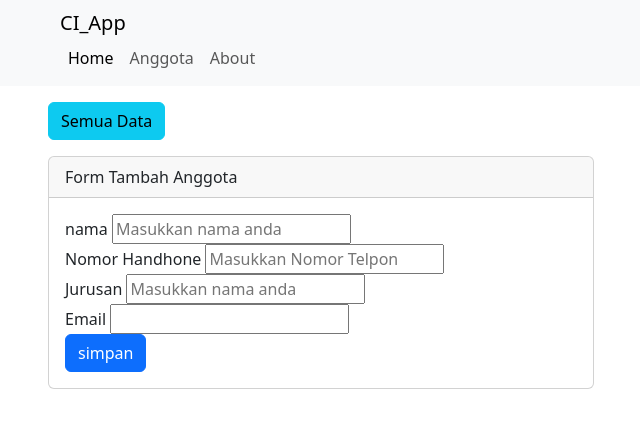
After one commit to agusdh99/web_lanjut_2021, a CodeIgniter app: page /ci_app/Anggota/tambah in a window 1280 px wide. The commit adds this page. Shown: the top 428 px of the page, without its empty margins (34-674 px from the left). Run offline with CodeIgniter, Linux system fonts and the light colour scheme; some libraries are stand-ins or nearby versions.

Commit message:
Menambahkan data ke dalam database melalui web

```diff
--- a/application/controllers/About.php
+++ b/application/controllers/About.php
@@ -6,7 +6,7 @@ class About extends CI_Controller
     public function index()
     {
 
-        $data['judul'] = 'Tugas 2';
+        $data['judul'] = 'About';
         $this->load->view('templates/header', $data);
         $this->load->view('about/index');
         $this->load->view('templates/footer');
--- a/application/controllers/Anggota.php
+++ b/application/controllers/Anggota.php
@@ -2,13 +2,52 @@
 
 class Anggota extends CI_Controller
 {
+
+
+    public function __construct()
+    {
+        parent::__construct();
+        $this->load->model('Anggota_model');
+    }
+
+
+
     public function index()
     {
-        $this->load->model('Anggota_model');
         $data['judul'] = 'Daftar Anggota';
+
+        // digunakan jika tidak menggunakan construt
+        // $this->load->model('Anggota_model');
         $data['anggota'] = $this->Anggota_model->getAllAnggota();
+
         $this->load->view('templates/header', $data);
         $this->load->view('anggota/index', $data);
         $this->load->view('templates/footer');
     }
+
+    public function tambah()
+    {
+        $data['judul'] = 'tambah data anggota';
+
+        $this->load->view('templates/header', $data);
+        $this->load->view('anggota/tambah');
+        $this->load->view('templates/footer');
+    }
+
+    public function prosesTambah()
+    {
+        $data_input = array(
+            'nama' => $this->input->post('txtnama'),
+            'tlpn' => $this->input->post('txttlpn'),
+            'jurusan' => $this->input->post('txtjurusan'),
+            'email' => $this->input->post('txtemail'),
+
+        );
+        // var_dump($data_input);
+
+        //digunakan jika tidak menggunakan construk
+        // $this->load->model('Anggota_model');
+        $this->Anggota_model->prosesTambah($data_input);
+        redirect(site_url('anggota'));
+    }
 }
--- a/application/models/Anggota_model.php
+++ b/application/models/Anggota_model.php
@@ -6,4 +6,9 @@ class Anggota_model extends CI_Model
     {
         return $this->db->get('anggota')->result_array();
     }
+
+    public function prosesTambah($data_input)
+    {
+        $this->db->insert('anggota', $data_input);
+    }
 }
--- a/application/views/about/index.php
+++ b/application/views/about/index.php
@@ -33,7 +33,6 @@
                     <img src="<?= base_url('image/iam.jpg'); ?>" alt="" width="100%">
                 </div>
             </div>
-
         </div>
     </div>
 
--- /dev/null
+++ b/application/views/anggota/tambah.php
@@ -0,0 +1,41 @@
+<div class="container">
+
+    <div class="row mt-3">
+        <div class="col-md-6">
+            <a href="<?= site_url('anggota/index') ?>" class="btn btn-info">Semua Data</a>
+        </div>
+    </div>
+
+    <div class="row mt-3">
+        <div class="col-md-6">
+            <div class="card">
+                <div class="card-header">
+                    Form Tambah Anggota
+                </div>
+                <div class="card-body">
+                    <form action="<?= site_url('anggota/prosesTambah') ?>" method="POST">
+                        <div class="form-group">
+                            <label for="nama">nama</label>
+                            <input type="text" class="form-controler" id="nama" name="txtnama" placeholder="Masukkan nama anda">
+                        </div>
+                        <div class="form-group">
+                            <label for="tlpn">Nomor Handhone</label>
+                            <input type="text" class="form-controler" id="tlpn" name="txttlpn" placeholder="Masukkan Nomor Telpon">
+                        </div>
+                        <div class="form-group">
+                            <label for="jurusan">Jurusan</label>
+                            <input type="text" class="form-controler" id="jurusan" name="txtjurusan" placeholder="Masukkan nama anda">
+                        </div>
+                        <div class="form-group">
+                            <label for="email">Email</label>
+                            <input type="text" class="form-controler" id="email" name="txtemail">
+                        </div>
+                        <div>
+                            <input type="submit" name="submit" value="simpan" class="btn btn-primary">
+                        </div>
+                    </form>
+                </div>
+            </div>
+        </div>
+    </div>
+</div>
--- a/application/views/templates/header.php
+++ b/application/views/templates/header.php
@@ -24,9 +24,9 @@
                 </button>
                 <div class="collapse navbar-collapse" id="navbarNavAltMarkup">
                     <div class="navbar-nav">
-                        <a class="nav-link active" aria-current="page" href="#">Home</a>
-                        <a class="nav-link" href="#">Anggota</a>
-                        <a class="nav-link" href="#">About</a>
+                        <a class="nav-link active" aria-current="page" href="<?= base_url(); ?>">Home</a>
+                        <a class="nav-link" href="<?= base_url(); ?>anggota">Anggota</a>
+                        <a class="nav-link" href="<?= base_url(); ?>about">About</a>
                     </div>
                 </div>
             </div>
```
Also changed, not shown: application/language/english/form_validation_lang.php (added, +70 -0 lines), application/views/anggota/index.php (+9 -3 lines).
